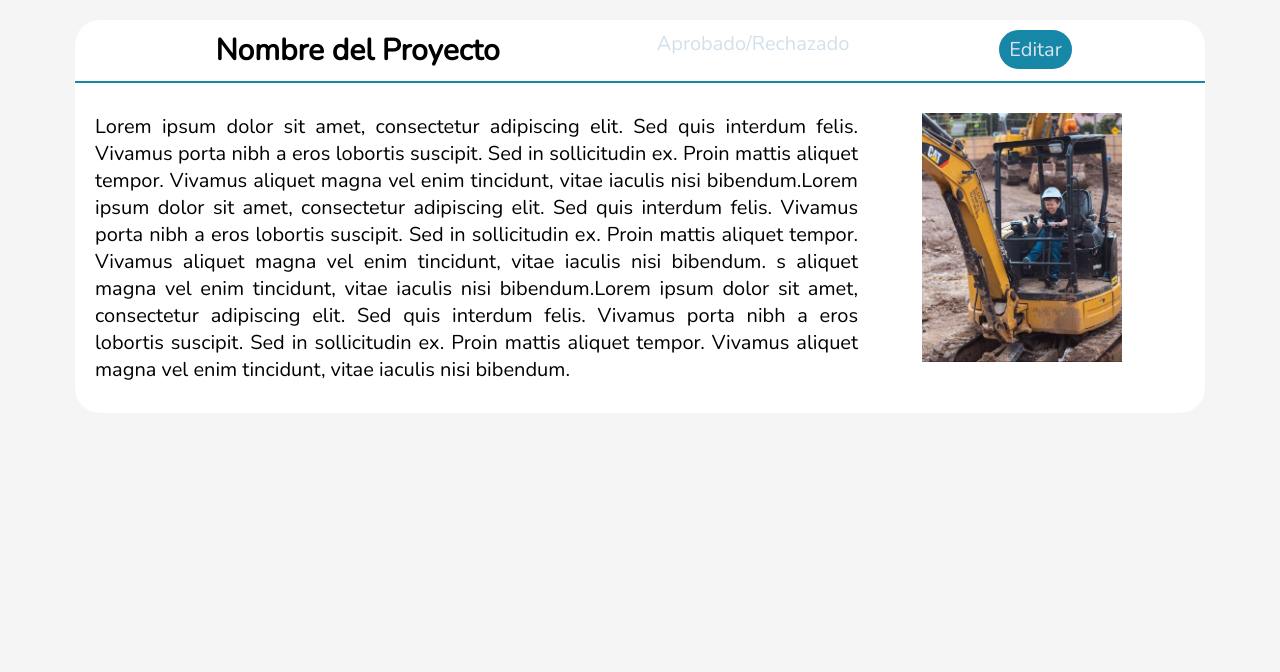
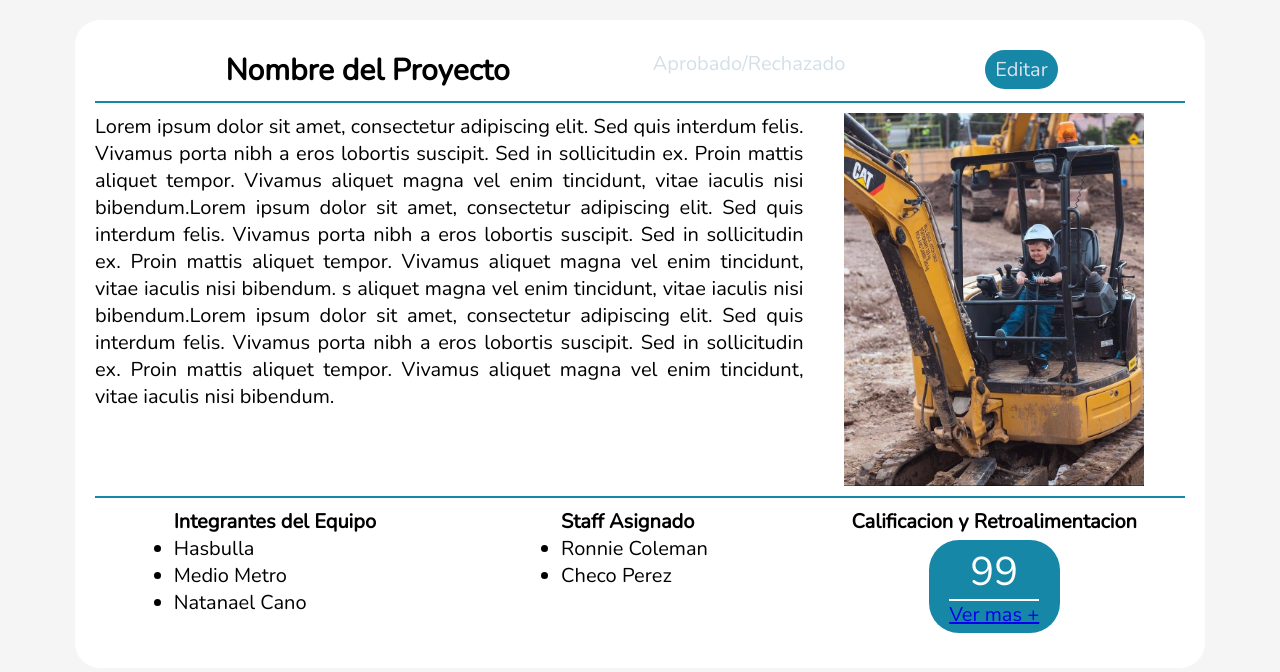
Before and after one commit to OshkarVTec/ExpoIngenieriasWeb, a PHP site: page /proyecto.html in a window 1280 px wide. Shown: the part 80-752 px from the top of the page. Run offline with PHP 8.4, Linux system fonts and the light colour scheme.

Commit message:
pag proyecto terminado

```diff
--- a/CSS/style.css
+++ b/CSS/style.css
@@ -1,4 +1,6 @@
 @import url('https://fonts.googleapis.com/css2?family=Nunito&display=swap');
+
+
 
 *{
     box-sizing: border-box;
@@ -95,6 +97,7 @@ body {
     margin-left: 75px;
     margin-right: 75px;
     border-radius: 25px;
+    padding: 20px;
   }
 
   .firstrow{
@@ -130,14 +133,40 @@ body {
     text-align: justify;
     justify-items: center;
     display: grid;
-    grid-template-columns: 70% 30%;
+    grid-template-columns: 65% 35%;
     margin-top: 10px;
     margin-bottom: 10px;
-    padding: 20px;
-
   }
 
-  .topline{
+  .secondrow .img{
+    width:300px;
+    height:auto;
+  }
+
+  .thirdrow{
+    justify-items: center;
     display: grid;
-    grid-template-columns: 70%;
+    grid-template-columns: 33% 33% 33%;
+    margin-top: 10px;
+    margin-bottom: 10px;
   }
+
+  .thirdrow .calbox{
+    display: grid;
+    align-items: center;
+    justify-content: center;
+    margin-top: 5px;
+    margin-bottom: 5px;
+    background-color: #1687A7;
+    color: #FFFFFF;
+    padding: 5px;
+    border-radius: 30px;
+    margin-inline: 27%;
+  }
+
+  .thirdrow .calbox .cal{
+    display: grid;
+    align-items: center;
+    justify-content: center;
+    font-size: 40px;
+  }
--- a/login.html
+++ b/login.html
@@ -12,6 +12,7 @@
       <div class="logo">
         <img src="IMG/logo-expo.png" alt="Logo de la pagina">
       </div>
+      <p>pafkbnfsk</p>
       <a href="#" class="btn"><button>Log In</button></a>
    </header>
    <form>
--- a/proyecto.html
+++ b/proyecto.html
@@ -21,14 +21,38 @@
             <p class ="status">Aprobado/Rechazado</p>
             <a href="#" class="btn"><button>Editar</button></a>
         </div>
-        <hr color="#1687A7" class="topline">
-        <div>
-            <div class="secondrow">
-                <p>Lorem ipsum dolor sit amet, consectetur adipiscing elit. Sed quis interdum felis. Vivamus porta nibh a eros lobortis suscipit. Sed in sollicitudin ex. Proin mattis aliquet tempor. Vivamus aliquet magna vel enim tincidunt, vitae iaculis nisi bibendum.Lorem ipsum dolor sit amet, consectetur adipiscing elit. Sed quis interdum felis. Vivamus porta nibh a eros lobortis suscipit. Sed in sollicitudin ex. Proin mattis aliquet tempor. Vivamus aliquet magna vel enim tincidunt, vitae iaculis nisi bibendum.
+        <hr color="#1687A7">
+        <div class="secondrow">
+            <p>Lorem ipsum dolor sit amet, consectetur adipiscing elit. Sed quis interdum felis. Vivamus porta nibh a eros lobortis suscipit. Sed in sollicitudin ex. Proin mattis aliquet tempor. Vivamus aliquet magna vel enim tincidunt, vitae iaculis nisi bibendum.Lorem ipsum dolor sit amet, consectetur adipiscing elit. Sed quis interdum felis. Vivamus porta nibh a eros lobortis suscipit. Sed in sollicitudin ex. Proin mattis aliquet tempor. Vivamus aliquet magna vel enim tincidunt, vitae iaculis nisi bibendum.
 
-                    s aliquet magna vel enim tincidunt, vitae iaculis nisi bibendum.Lorem ipsum dolor sit amet, consectetur adipiscing elit. Sed quis interdum felis. Vivamus porta nibh a eros lobortis suscipit. Sed in sollicitudin ex. Proin mattis aliquet tempor. Vivamus aliquet magna vel enim tincidunt, vitae iaculis nisi bibendum.
-                </p>
-                <img src="IMG/testimage.jpg" alt="testimage" width="200px" >
+                s aliquet magna vel enim tincidunt, vitae iaculis nisi bibendum.Lorem ipsum dolor sit amet, consectetur adipiscing elit. Sed quis interdum felis. Vivamus porta nibh a eros lobortis suscipit. Sed in sollicitudin ex. Proin mattis aliquet tempor. Vivamus aliquet magna vel enim tincidunt, vitae iaculis nisi bibendum.
+            </p>
+            <img src="IMG/testimage.jpg" alt="testimage" class="img">
+        </div>
+        <hr color="#1687A7">
+        <div class="thirdrow">
+            <div>
+                <h1>Integrantes del Equipo</h1>
+                <ul>
+                    <li>Hasbulla</li>
+                    <li>Medio Metro</li>
+                    <li>Natanael Cano</li>
+                </ul>
+            </div>
+            <div>
+                <h1>Staff Asignado</h1>
+                <ul>
+                    <li>Ronnie Coleman</li>
+                    <li>Checo Perez</li>
+                </ul>
+            </div>
+            <div>
+                <h1>Calificacion y Retroalimentacion</h1>
+                <div class="calbox">
+                    <p class="cal">99</p>
+                    <hr color="#FFFFFF">
+                    <a href="#" class="caltext">Ver mas +</a>
+                </div>
             </div>
         </div>
     </div>
```
